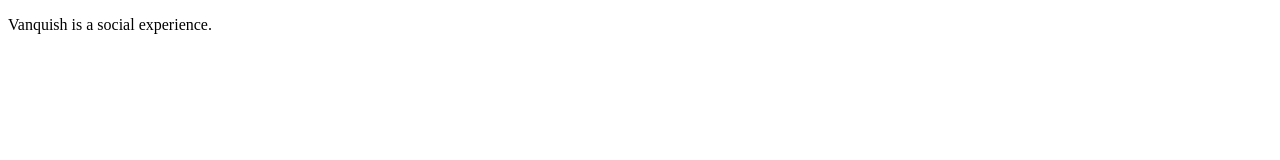
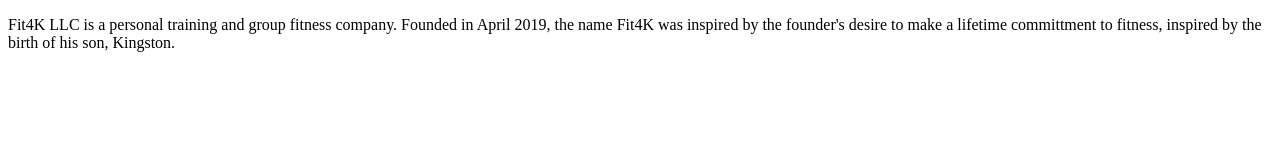
Before and after one commit to Code4K/HTML-Me-Something, a plain HTML site: page index.html in a window 1280 px wide. Drawn offline with Linux system fonts and the light colour scheme.

Commit message:
Fit4K Story

```diff
--- a/index.html
+++ b/index.html
@@ -2,10 +2,10 @@
 
 <html>
    <head>
-      <title>Vanquish</title>
+      <title>Fit4K LLC</title>
    </head>
 
    <body>
-       <p>Vanquish is a social experience.</p>
+       <p>Fit4K LLC is a personal training and group fitness company. Founded in April 2019, the name Fit4K was inspired by the founder's desire to make a lifetime committment to fitness, inspired by the birth of his son, Kingston.</p>
     </body>
 </html>
```
